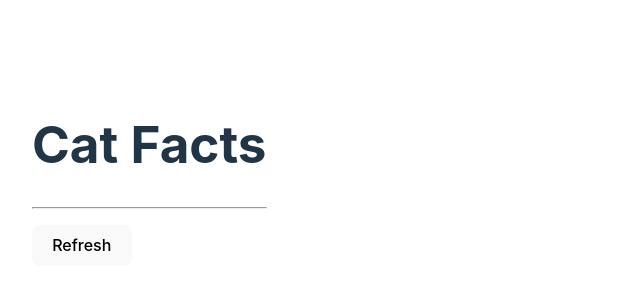
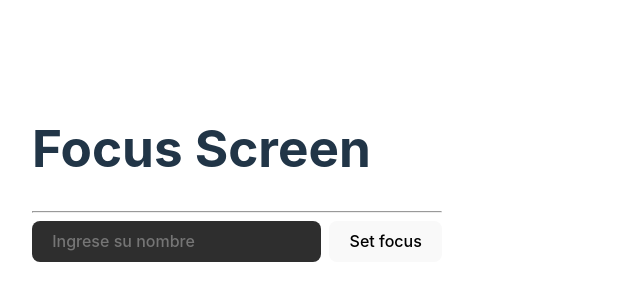
Before and after one commit to javiertapia/react-learn-hooks, a React (Vite) app: page / in a window 1280 px wide. Shown: the part 242-542 px from the top of the page, without its empty margins (0-640 px from the left). Built offline with nearby package versions, Linux system fonts and the light colour scheme; no server answers.

Commit message:
[ADD] 4 - useRef

```diff
--- /dev/null
+++ b/src/04-useRef/FocusScreen.tsx
@@ -0,0 +1,20 @@
+import { useRef } from "react"
+
+export function FocusScreen () {
+
+    // useRef referencia a un elemento, sin tener que redibujar la página
+    const inputRef = useRef<HTMLInputElement>(null)
+
+    const focusInput = () => {
+        inputRef.current?.select()
+    }
+
+    return (
+        <>
+            <h1>Focus Screen</h1>
+            <hr />
+            <input type="text" ref={inputRef} className="mr-2" placeholder="Ingrese su nombre" />
+            <button type="button" onClick={focusInput}>Set focus</button>
+        </>
+    )
+}
--- a/src/main.tsx
+++ b/src/main.tsx
@@ -5,11 +5,12 @@ import ReactDOM from 'react-dom/client'
 // import { CounterWithCustomHook } from './01-useState/CounterWithCustomHook'
 // import { SimpleForm } from './02-useEffect/SimpleForm'
 // import { FormWithCustomHook } from './02-useEffect/FormWithCustomHook'
-import { MultipleCustomHooks } from './03-examples/MultipleCustomHooks'
+// import { MultipleCustomHooks } from './03-examples/MultipleCustomHooks'
+import { FocusScreen } from './04-useRef/FocusScreen'
 import './index.css'
 
 ReactDOM.createRoot(document.getElementById('root') as HTMLElement).render(
   <React.StrictMode>
-    <MultipleCustomHooks />
+    <FocusScreen />
   </React.StrictMode>,
 )
```
